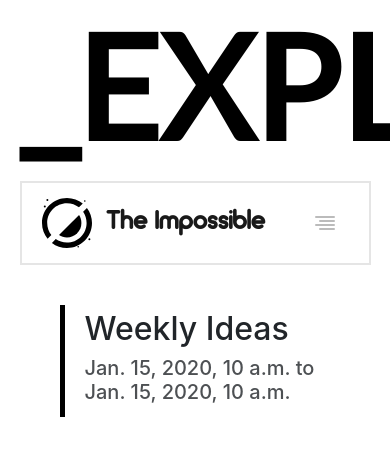
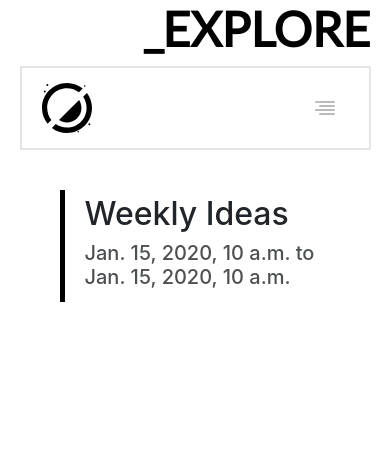
Before and after one commit to micha31r/the-impossible, a Django app: template src/idea/templates/idea/explore.html in a window 390 px wide; the page is wider, and only the part inside the window is pictured. Shown: the top 475 px of that part. Run offline with Django 3.2, Linux system fonts and the light colour scheme; the template is opened without the code that fills it: most values are stand-ins (such as "Sample title", 1, 10 or a date in 2020); grey boxes marked "Sample" are stand-in pictures; some libraries are stand-ins or nearby versions.

Commit message:
Edited things

```diff
--- a/src/idea/static/idea/explore_page/main.css
+++ b/src/idea/static/idea/explore_page/main.css
@@ -9,11 +9,28 @@ a:hover {
 	text-decoration: none;
 }
 
-.before-header {
-	font-family: 'Lato', sans-serif;
-	font-size: 9rem;
-	color: #000;
-	text-align: right;
+@media only screen and (max-width: 900px) {
+	.before-header {
+		font-size: 7rem;
+	}
+}
+
+@media only screen and (max-width: 700px) {
+	.before-header {
+		font-size: 5rem;
+	}
+}
+
+@media only screen and (max-width: 500px) {
+	.before-header {
+		font-size: 4rem;
+	}
+}
+
+@media only screen and (max-width: 400px) {
+	.before-header {
+		font-size: 3rem;
+	}
 }
 
 /* Explore */
--- a/src/the_impossible/static/component/base/main.css
+++ b/src/the_impossible/static/component/base/main.css
@@ -1,3 +1,12 @@
+.before-header {
+	max-width: 100vw;
+	overflow: hidden;
+	font-family: 'Lato', sans-serif;
+	font-size: 9rem;
+	color: #000;
+	text-align: right;
+}
+
 body {
 	min-width: 300px;
 	width: 90vw;
--- a/src/the_impossible/static/component/navbar/main.css
+++ b/src/the_impossible/static/component/navbar/main.css
@@ -20,6 +20,12 @@ nav {
 	}
 	.nav-link {
 		padding: 0px !important;
+	}
+}
+
+@media only screen and (max-width: 400px) {
+	.navbar-brand b {
+		display: none !important;
 	}
 }
 
--- a/src/the_impossible/templates/base.html
+++ b/src/the_impossible/templates/base.html
@@ -104,6 +104,7 @@
 		<!-- Center body js -->
 		<script type="text/javascript" src="{% static 'component/base/resize.js' %}"></script>
 
+		<!-- Before header -->
 		{% block before %}
 			<!-- Put things here if u want to display it before all other elements -->
 		{% endblock %}
```
